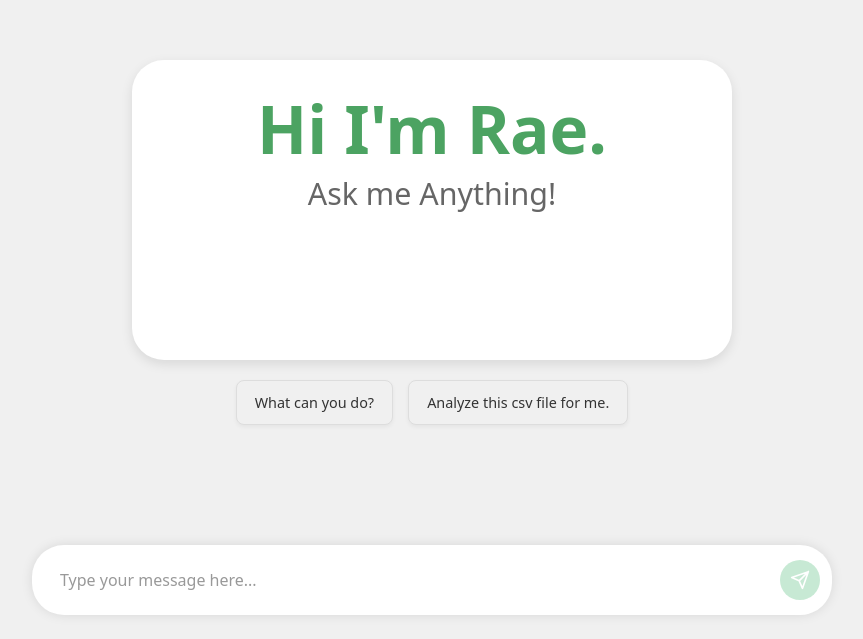
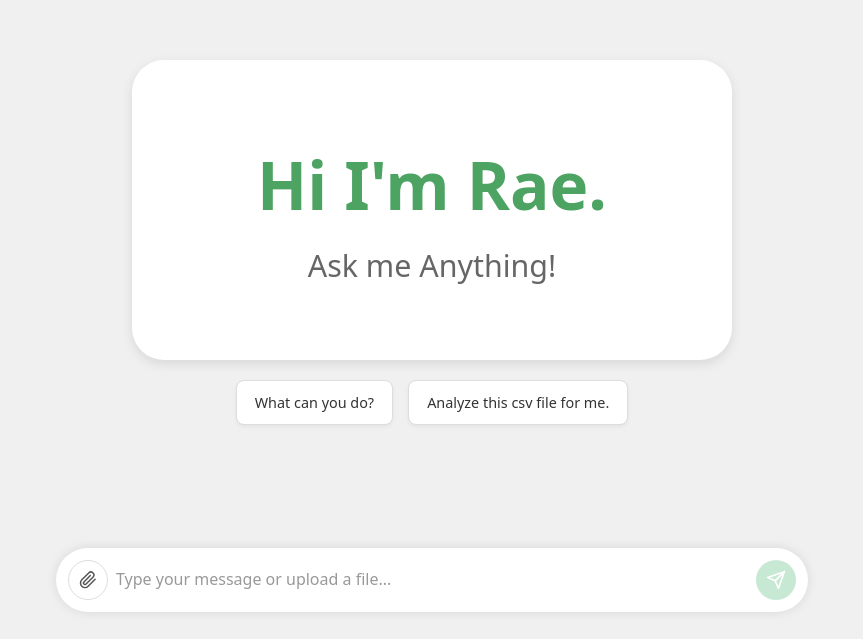
Before and after one commit to Austin-TB/rae-frontend, a React (Vite) app: page / in a window 1280 px wide. Shown: the part 164-803 px from the top of the page, without its empty margins (208-1071 px from the left). Built offline with nearby package versions, Linux system fonts and the light colour scheme; a web font is replaced by a local one.

Commit message:
Implement file upload functionality in ChatInput component; update useChat hook to manage selected files and enhance message sending logic. Adjust styles for improved layout and user experience.

```diff
--- a/src/App.tsx
+++ b/src/App.tsx
@@ -3,7 +3,16 @@ import { MessageList, ChatInput, WelcomeMessage } from './components';
 import { useChat } from './hooks/useChat';
 
 function App() {
-  const { messages, input, loading, setInput, sendMessage } = useChat();
+  const {
+    messages,
+    input,
+    loading,
+    selectedFile,
+    setInput,
+    sendMessage,
+    handleFileChange,
+    clearSelectedFile
+  } = useChat();
 
   return (
     <div className="app">
@@ -15,8 +24,11 @@ function App() {
       <ChatInput
         input={input}
         loading={loading}
+        selectedFile={selectedFile}
         onInputChange={setInput}
         onSendMessage={sendMessage}
+        onFileChange={handleFileChange}
+        onClearFile={clearSelectedFile}
       />
     </div>
   );
--- a/src/components/ChatInput/ChatInput.css
+++ b/src/components/ChatInput/ChatInput.css
@@ -1,24 +1,75 @@
 .chat-input {
-  padding: 1.5rem;
+  padding: 1rem 1.5rem 1.5rem 1.5rem;
   background: transparent;
+  display: flex;
+  flex-direction: column;
+  gap: 0.5rem;
+  max-width: 800px;
+  margin: 0 auto;
+  width: 100%;
+}
+
+.chat-input__selected-file {
+  display: flex;
+  align-items: center;
+  justify-content: space-between;
+  padding: 0.5rem 0.75rem;
+  background-color: #ffffff;
+  border-radius: 1rem;
+  font-size: 0.875rem;
+  color: #333;
+  animation: fadeIn 0.3s ease-out;
+}
+
+@keyframes fadeIn {
+  from { opacity: 0; transform: translateY(-5px); }
+  to { opacity: 1; transform: translateY(0); }
+}
+
+.chat-input__selected-file span {
+  white-space: nowrap;
+  overflow: hidden;
+  text-overflow: ellipsis;
+  margin-right: 0.5rem;
+}
+
+.chat-input__clear-file-button {
+  background: none;
+  border: none;
+  color: #777;
+  cursor: pointer;
+  padding: 0.25rem;
+  border-radius: 50%;
+  display: flex;
+  align-items: center;
+  justify-content: center;
+  transition: background-color 0.2s, color 0.2s;
+}
+
+.chat-input__clear-file-button:hover {
+  background-color: #e0e0e0;
+  color: #000;
+}
+
+.chat-input__clear-file-button svg {
+  width: 14px;
+  height: 14px;
 }
 
 .chat-input__container {
   transition: all 0.2s;
   display: flex;
   align-items: center;
-  gap: 0.75rem;
-  max-width: 800px;
-  margin: 0 auto;
+  gap: 0.5rem;
   background: white;
   border-radius: 2rem;
   padding: 0.75rem;
   box-shadow: 0 0px 12px rgba(0, 0, 0, 0.1);
+  width: 100%;
 }
 
 .chat-input__textarea {
-  flex: 1;
-  padding: 0.75rem 1rem;
+  flex-grow: 1;
   border: none;
   background: transparent;
   resize: none;
@@ -73,6 +124,34 @@
   background: #4CA362;
 }
 
-.chat-input__button:active:not(:disabled) {
-  background: #4CA362;
+.chat-input__upload-button {
+  width: 2.5rem;
+  height: 2.5rem;
+  background: transparent;
+  color: #555;
+  border: 1px solid #ddd;
+  border-radius: 50%;
+  cursor: pointer;
+  transition: all 0.2s;
+  display: flex;
+  align-items: center;
+  justify-content: center;
+  flex-shrink: 0;
 }
+
+.chat-input__upload-button:hover {
+  background: #f0f0f0;
+  border-color: #ccc;
+  transform: scale(1.05);
+}
+
+.chat-input__upload-button:disabled {
+  opacity: 0.5;
+  cursor: not-allowed;
+  background: transparent;
+}
+
+.chat-input__upload-button svg {
+  width: 18px;
+  height: 18px;
+}
--- a/src/components/ChatInput/ChatInput.tsx
+++ b/src/components/ChatInput/ChatInput.tsx
@@ -1,13 +1,27 @@
+import { useRef } from 'react';
 import './ChatInput.css';
 
 interface ChatInputProps {
   input: string;
   loading: boolean;
+  selectedFile: File | null;
   onInputChange: (value: string) => void;
   onSendMessage: () => void;
+  onFileChange: (event: React.ChangeEvent<HTMLInputElement>) => void;
+  onClearFile: () => void;
 }
 
-export const ChatInput = ({ input, loading, onInputChange, onSendMessage }: ChatInputProps) => {
+export const ChatInput = ({
+  input,
+  loading,
+  selectedFile,
+  onInputChange,
+  onSendMessage,
+  onFileChange,
+  onClearFile
+}: ChatInputProps) => {
+  const fileInputRef = useRef<HTMLInputElement>(null);
+
   const handleKeyPress = (e: React.KeyboardEvent) => {
     if (e.key === 'Enter' && !e.shiftKey) {
       e.preventDefault();
@@ -15,21 +29,39 @@ export const ChatInput = ({ input, loading, onInputChange, onSendMessage }: Chat
     }
   };
 
+  const handleUploadClick = () => {
+    fileInputRef.current?.click();
+  };
+
   return (
     <div className="chat-input">
+      {selectedFile && (
+        <div className="chat-input__selected-file">
+          <span>{selectedFile.name}</span>
+          <button onClick={onClearFile} className="chat-input__clear-file-button">
+            <svg xmlns="http://www.w3.org/2000/svg" width="16" height="16" viewBox="0 0 24 24" fill="none" stroke="currentColor" strokeWidth="2" strokeLinecap="round" strokeLinejoin="round"><line x1="18" y1="6" x2="6" y2="18"></line><line x1="6" y1="6" x2="18" y2="18"></line></svg>
+          </button>
+        </div>
+      )}
       <div className="chat-input__container">
+        <input type="file" ref={fileInputRef} onChange={onFileChange} style={{ display: 'none' }} />
+        <button onClick={handleUploadClick} className="chat-input__upload-button" disabled={loading}>
+          <svg width="20" height="20" viewBox="0 0 24 24" fill="none" xmlns="http://www.w3.org/2000/svg">
+            <path d="M21.44 11.05l-9.19 9.19a6.003 6.003 0 1 1-8.49-8.49l9.19-9.19a4.002 4.002 0 0 1 5.66 5.66l-9.2 9.19a2.001 2.001 0 1 1-2.83-2.83l8.49-8.48" stroke="currentColor" strokeWidth="2" strokeLinecap="round" strokeLinejoin="round"/>
+          </svg>
+        </button>
         <textarea
           value={input}
           onChange={(e) => onInputChange(e.target.value)}
           onKeyDown={handleKeyPress}
-          placeholder="Type your message here..."
+          placeholder="Type your message or upload a file..."
           disabled={loading}
           className="chat-input__textarea"
           rows={1}
         />
         <button
           onClick={onSendMessage}
-          disabled={!input.trim() || loading}
+          disabled={(!input.trim() && !selectedFile) || loading}
           className="chat-input__button"
         >
           <svg width="20" height="20" viewBox="0 0 24 24" fill="none" xmlns="http://www.w3.org/2000/svg">
--- a/src/components/WelcomeMessage/WelcomeMessage.css
+++ b/src/components/WelcomeMessage/WelcomeMessage.css
@@ -16,7 +16,7 @@
 
 .welcome-bubble {
   background: white;
-  padding: 1.5rem 2rem;
+  padding: 5rem 2rem;
   border-radius: 2rem;
   box-shadow: 0 4px 12px rgba(0, 0, 0, 0.1);
   text-align: center;
@@ -27,6 +27,7 @@
 
 .welcome-bubble.bar-mode {
   /* margin: 32px 0; */
+  padding: 0;
   height: 80px;
   width: 100%;
   border-radius: 0;
@@ -39,13 +40,14 @@
   font-weight: 600;
   color: #4ca362;
   margin-bottom: 0.5rem;
-  margin-top: 3.5rem;
+  /* margin-top: 3.5rem; */
   width: max-content;
   margin: 0 auto;
 }
 
 .welcome-title.bar-mode {
-  margin: 0;
+  padding-top: 1.5rem;
+  margin: auto 1rem;
   font-size: 1.1rem;
 }
 
@@ -54,6 +56,7 @@
   color: #666;
   opacity: 1;
   max-height: 2rem;
+  margin-top: 1rem;
   /* overflow: hidden; */
   transition: opacity 0.3s ease, max-height 0.3s ease, margin-bottom 0.3s ease;
 }
@@ -96,7 +99,7 @@
 
 .example-query {
   padding: 12px 18px;
-  background-color: #f0f0f0; /* Light grey background */
+  background-color: white; /* Light grey background */
   border: 1px solid #ddd; /* Subtle border */
   border-radius: 8px;
   cursor: pointer;
--- a/src/hooks/useChat.ts
+++ b/src/hooks/useChat.ts
@@ -5,33 +5,48 @@ export const useChat = () => {
   const [messages, setMessages] = useState<Message[]>([]);
   const [input, setInput] = useState('');
   const [loading, setLoading] = useState(false);
+  const [selectedFile, setSelectedFile] = useState<File | null>(null);
+
+  const handleFileChange = (event: React.ChangeEvent<HTMLInputElement>) => {
+    if (event.target.files && event.target.files[0]) {
+      setSelectedFile(event.target.files[0]);
+    } else {
+      setSelectedFile(null);
+    }
+  };
 
   const sendMessage = async (messageOverride?: string) => {
     const currentMessage = messageOverride || input;
-    if (!currentMessage.trim() || loading) return;
+    if (!currentMessage.trim() && !selectedFile || loading) return;
 
     const userMessage: Message = {
       id: Date.now().toString(),
       role: 'user',
-      content: currentMessage
+      content: currentMessage,
+      fileName: selectedFile?.name
     };
 
     setMessages(prev => [...prev, userMessage]);
     if (!messageOverride) {
       setInput('');
     }
+    // Don't clear selectedFile here, allow resending or sending with a different message.
+    // It will be cleared upon successful send or explicit clear action.
     setLoading(true);
 
     try {
+      const formData = new FormData();
+      formData.append('message', currentMessage);
+      formData.append('conversation_history', JSON.stringify(messages));
+      if (selectedFile) {
+        formData.append('file', selectedFile, selectedFile.name);
+      }
+
       // const response = await fetch('https://rae-backend.onrender.com/chat', {
       const response = await fetch('http://localhost:8000/chat', {
-
         method: 'POST',
-        headers: { 'Content-Type': 'application/json' },
-        body: JSON.stringify({
-          message: currentMessage,
-          conversation_history: messages
-        })
+        // No 'Content-Type' header for FormData, browser sets it with boundary
+        body: formData
       });
 
       const data = await response.json();
@@ -43,6 +58,7 @@ export const useChat = () => {
       };
 
       setMessages(prev => [...prev, assistantMessage]);
+      setSelectedFile(null); // Clear file after successful send
     } catch (error) {
       console.error('Error:', error);
       setMessages(prev => [...prev, {
@@ -55,11 +71,18 @@ export const useChat = () => {
     }
   };
 
+  const clearSelectedFile = () => {
+    setSelectedFile(null);
+  };
+
   return {
     messages,
     input,
     loading,
+    selectedFile,
     setInput,
-    sendMessage
+    sendMessage,
+    handleFileChange,
+    clearSelectedFile
   };
 };
--- a/src/types/index.ts
+++ b/src/types/index.ts
@@ -2,4 +2,5 @@ export interface Message {
   id: string;
   role: 'user' | 'assistant';
   content: string;
+  fileName?: string;
 }
```
